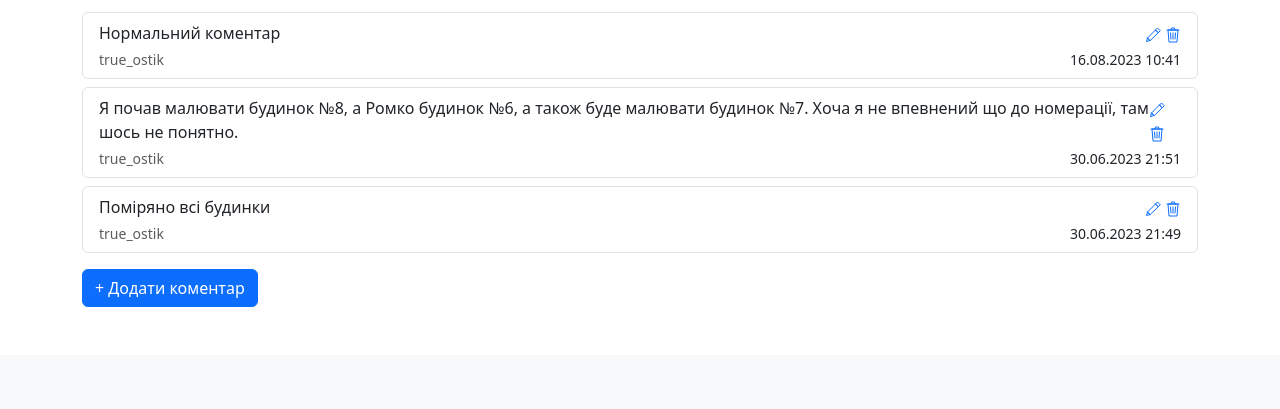
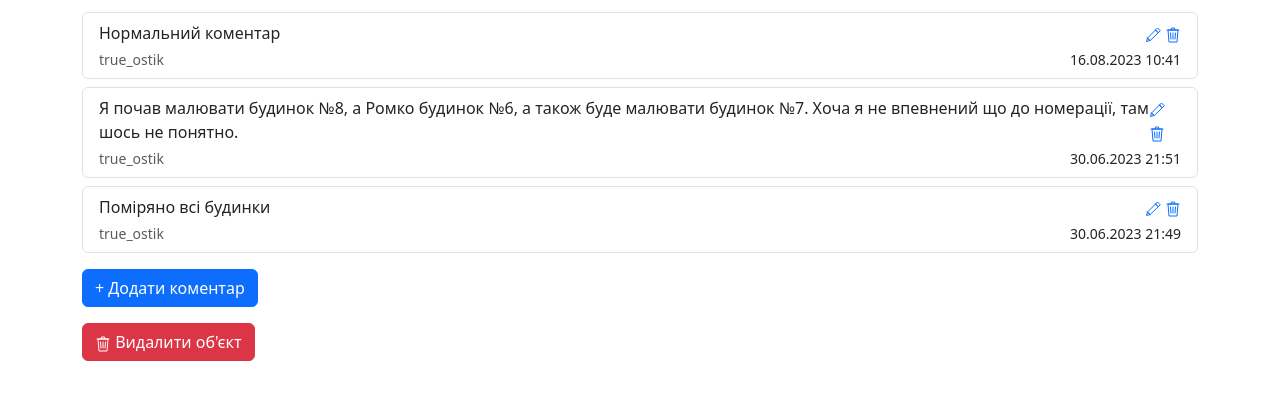
Before and after one commit to trueostik/bti_pm, a Django app: page /subject/1/ in a window 1280 px wide. Shown: the part 804-1213 px from the top of the page. Before the commit the page ends 1111 px from the top, so only its background shows below. Run offline with Django 4.2, Linux system fonts and the light colour scheme; data comes from the database, SQL or seed files in the repository; both versions use the stored data as it was after the commit; some libraries are stand-ins or nearby versions.

Commit message:
Deleting objects with modal alerts

```diff
--- a/bord/templates/bord/subject.html
+++ b/bord/templates/bord/subject.html
@@ -1,6 +1,7 @@
 {% extends "bord/base.html" %}
 
 {% block content %}
+
     <h1>{{ subject }}<span class="badge bg-secondary">{{ subject.get_type_display }}</span></h1>
     <p> Адреса: {{ subject.address }}</p>
     <p> Інвентаризаційний номер: {{ subject.invent_number }}</p>
@@ -56,8 +57,28 @@
     {% empty %}
         <p>Нема коментарів</p>
     {% endfor %}
-    <a class="btn btn-primary mt-3" href="{% url 'bord:new_comment' subject.id %}">+ Додати коментар</a>
+    <a class="btn btn-primary mt-3" href="{% url 'bord:new_comment' subject.id %}">+ Додати коментар</a><br>
+    <button type="button" class="btn btn-danger mt-3" data-bs-toggle="modal" data-bs-target="#exampleModal">
+      <svg class="bi" width="16" height="16"><use xlink:href="#i-trash"></use></svg> Видалити об'єкт
+    </button>
 
-
+    <!-- Modal -->
+    <div class="modal fade" id="exampleModal" tabindex="-1" aria-labelledby="exampleModalLabel" aria-hidden="true">
+      <div class="modal-dialog">
+        <div class="modal-content">
+          <div class="modal-header">
+            <h1 class="modal-title fs-5" id="exampleModalLabel">Видалення об'єкта</h1>
+            <button type="button" class="btn-close" data-bs-dismiss="modal" aria-label="Close"></button>
+          </div>
+          <div class="modal-body">
+            Об'єкт буде видалено!
+          </div>
+          <div class="modal-footer">
+            <button type="button" class="btn btn-secondary" data-bs-dismiss="modal">Закрити</button>
+            <a class="btn btn-danger" href="{% url 'bord:delete_subject' subject.id %}">Видалити</a>
+          </div>
+        </div>
+      </div>
+    </div>
 
 {% endblock content %}
```
Also changed, not shown: db.sqlite3.
